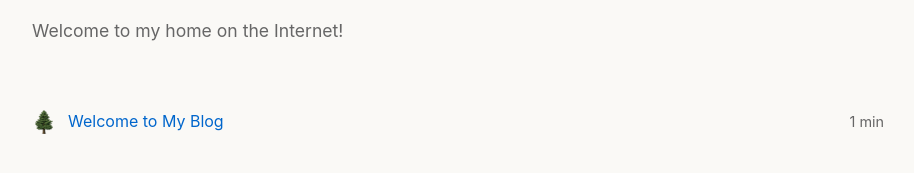
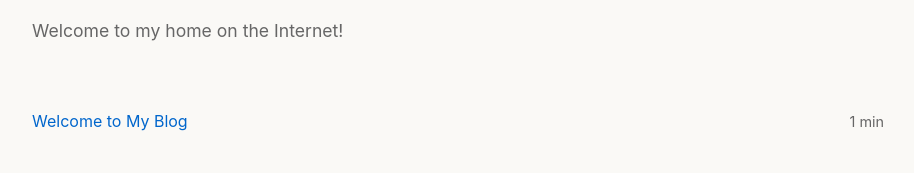
Before and after one commit to awilliamson10/awilliamson10.github.io, a Jekyll site: the page built from index.html, in a window 1280 px wide. Shown: the part 144-317 px from the top of the page, without its empty margins (182-1096 px from the left). Built offline with Jekyll 4.4.1, drawn with Linux system fonts in a browser that asks for light colours.

Commit message:
post img

```diff
--- a/assets/css/style.css
+++ b/assets/css/style.css
@@ -102,30 +102,11 @@ header {
   border-bottom: none;
 }
 
-.post-preview {
-  display: flex;
-  align-items: center;
-  gap: 0.75rem;
-  flex: 1;
-}
-
-.post-item-icon {
-  font-size: 1.25rem;
-  flex-shrink: 0;
-  display: inline-block;
-}
-
-.post-item-icon-image {
-  width: 24px;
-  height: 24px;
-  object-fit: contain;
-  vertical-align: middle;
-}
-
 .post-link {
   color: var(--link-color);
   text-decoration: none;
   font-size: 1rem;
+  flex: 1;
 }
 
 .post-link:hover {
@@ -140,7 +121,7 @@ header {
 }
 
 .post-content {
-  max-width: 600px;
+  max-width: 900px;
   margin: 0 auto;
 }
 
@@ -184,16 +165,16 @@ header {
 }
 
 .post-icon-image {
-  max-width: 120px;
-  max-height: 120px;
-  width: auto;
-  height: auto;
+  width: 80px;
+  height: 80px;
+  object-fit: contain;
   display: block;
   margin: 0 auto;
 }
 
 .post-icon-emoji {
   display: inline-block;
+  text-align: center;
 }
 
 .post-header {
@@ -221,6 +202,7 @@ header {
   max-width: 600px;
   margin-left: auto;
   margin-right: auto;
+  text-align: left;
 }
 
 .post-content h2 {
--- a/index.html
+++ b/index.html
@@ -27,17 +27,7 @@ layout: default
   <div class="posts">
     {% for post in site.posts %}
     <article class="post-item">
-      <div class="post-preview">
-        {% if post.icon %}
-          {% assign icon_ext = post.icon | split: '.' | last | downcase %}
-          {% if icon_ext == 'jpg' or icon_ext == 'jpeg' or icon_ext == 'png' or icon_ext == 'webp' or icon_ext == 'gif' or icon_ext == 'svg' or post.icon contains '/' %}
-            <img src="{{ post.icon | relative_url }}" alt="{{ post.title }}" class="post-item-icon post-item-icon-image">
-          {% else %}
-            <span class="post-item-icon">{{ post.icon }}</span>
-          {% endif %}
-        {% endif %}
-        <a href="{{ post.url | relative_url }}" class="post-link">{{ post.title }}</a>
-      </div>
+      <a href="{{ post.url | relative_url }}" class="post-link">{{ post.title }}</a>
       <span class="reading-time">
         {% assign words = post.content | number_of_words %}
         {% if words < 360 %}
```
